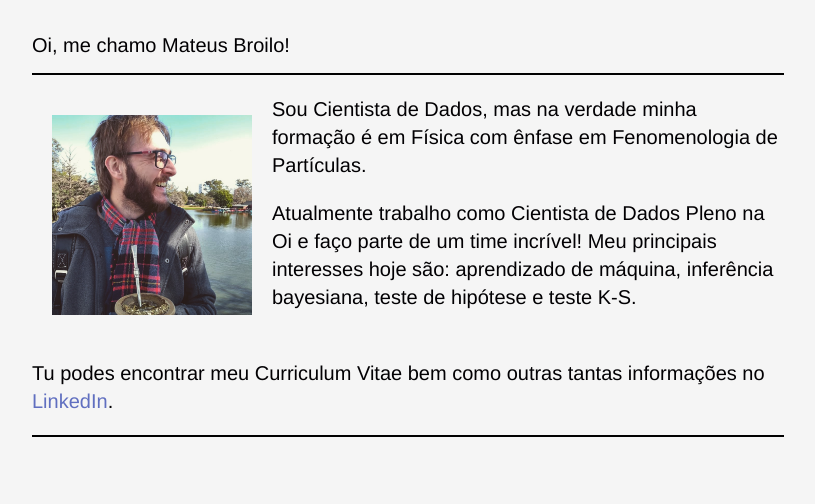
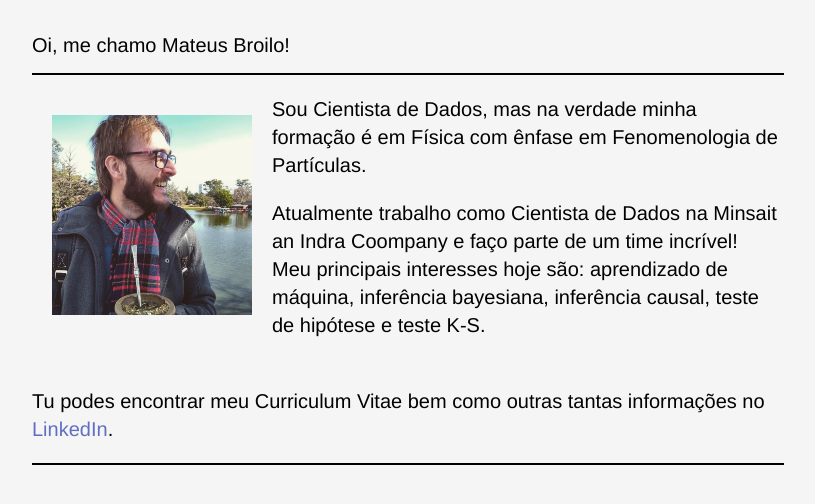
Before and after one commit to broilo/Portfolio, a plain HTML site: page index.html in a window 1280 px wide. Shown: the whole page, without its empty margins (233-1048 px from the left). Drawn offline with Linux system fonts and the light colour scheme.

Commit message:
add: update index.html

```diff
--- a/index.html
+++ b/index.html
@@ -21,9 +21,9 @@
                     Física com ênfase em Fenomenologia de Partículas.
                 </p>
                 <p>
-                    Atualmente trabalho como Cientista de Dados Pleno na Oi e faço parte de um
+                    Atualmente trabalho como Cientista de Dados na Minsait an Indra Coompany e faço parte de um
                     time incrível! Meu principais interesses hoje são:
-                    aprendizado de máquina, inferência bayesiana, teste de hipótese e teste K-S.
+                    aprendizado de máquina, inferência bayesiana, inferência causal, teste de hipótese e teste K-S.
                 </p>
                 <p>
                 <br>
```
